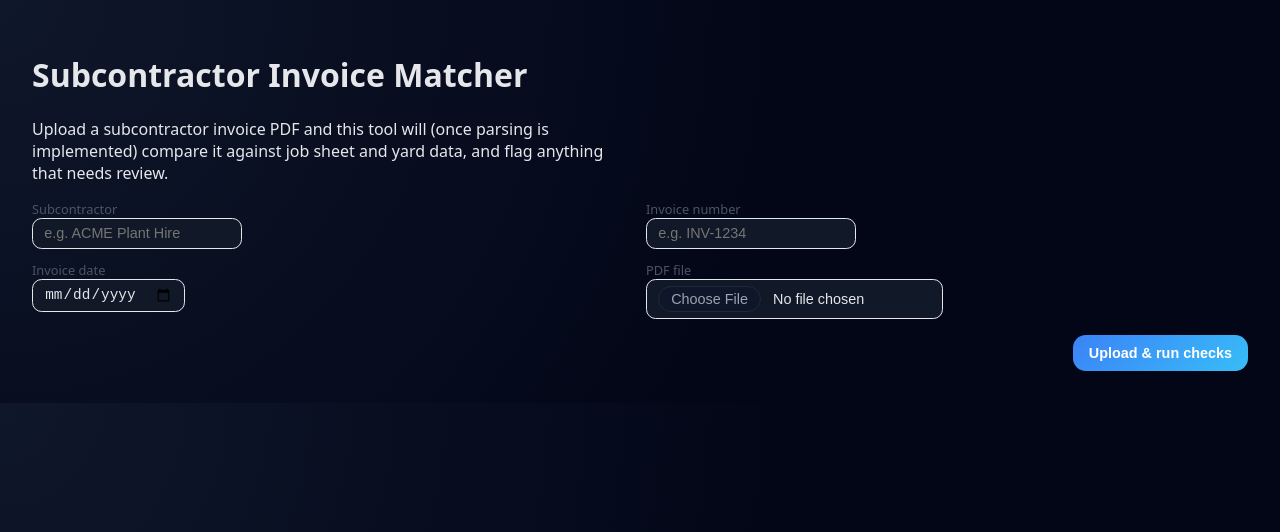
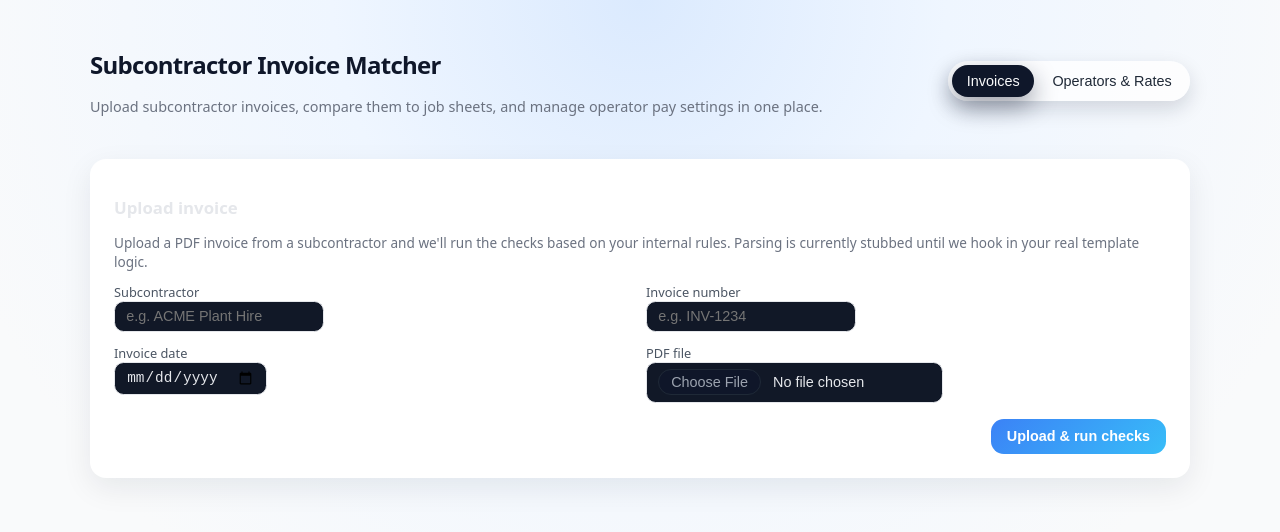
Before and after one commit to SS-Infra/subcontractor_invoice_matcher, a React (Vite) app in the folder frontend/: page / in a window 1280 px wide. Shown: the top 532 px of the page. Built offline with nearby package versions, Linux system fonts and the light colour scheme.

Commit message:
Update App.tsx

```diff
--- a/frontend/src/App.tsx
+++ b/frontend/src/App.tsx
@@ -1,20 +1,139 @@
 import React, { useState } from "react";
 import InvoiceUpload from "./components/InvoiceUpload";
 import MatchSummary from "./components/MatchSummary";
+import OperatorSettings from "./components/OperatorSettings";
 import { Invoice } from "./api";
 
 const App: React.FC = () => {
   const [currentInvoice, setCurrentInvoice] = useState<Invoice | null>(null);
+  const [activeTab, setActiveTab] = useState<"invoices" | "operators">(
+    "invoices"
+  );
+
+  const wrapperStyle: React.CSSProperties = {
+    minHeight: "100vh",
+    background:
+      "radial-gradient(circle at top, #dbeafe 0, #eff6ff 30%, #f9fafb 70%)",
+    padding: "2rem 1rem",
+  };
+
+  const containerStyle: React.CSSProperties = {
+    maxWidth: "1100px",
+    margin: "0 auto",
+  };
+
+  const navButton = (tab: "invoices" | "operators", label: string) => {
+    const isActive = activeTab === tab;
+    return (
+      <button
+        type="button"
+        onClick={() => setActiveTab(tab)}
+        style={{
+          padding: "0.5rem 0.9rem",
+          borderRadius: "999px",
+          border: "none",
+          cursor: "pointer",
+          fontSize: "0.9rem",
+          fontWeight: 500,
+          background: isActive ? "#0f172a" : "transparent",
+          color: isActive ? "#f9fafb" : "#1f2937",
+          boxShadow: isActive
+            ? "0 10px 25px rgba(15, 23, 42, 0.4)"
+            : "none",
+          transition: "all 0.15s ease",
+        }}
+      >
+        {label}
+      </button>
+    );
+  };
 
   return (
-    <div style={{ padding: "2rem", fontFamily: "system-ui, sans-serif" }}>
-      <h1>Subcontractor Invoice Matcher</h1>
-      <p style={{ maxWidth: 600 }}>
-        Upload a subcontractor invoice PDF and this tool will (once parsing is implemented) compare it
-        against job sheet and yard data, and flag anything that needs review.
-      </p>
-      <InvoiceUpload onUploaded={setCurrentInvoice} />
-      {currentInvoice && <MatchSummary invoice={currentInvoice} />}
+    <div style={wrapperStyle}>
+      <div style={containerStyle}>
+        <header
+          style={{
+            display: "flex",
+            justifyContent: "space-between",
+            alignItems: "center",
+            marginBottom: "1.75rem",
+            gap: "1rem",
+          }}
+        >
+          <div>
+            <h1
+              style={{
+                fontSize: "1.5rem",
+                fontWeight: 700,
+                letterSpacing: "-0.03em",
+                color: "#0f172a",
+              }}
+            >
+              Subcontractor Invoice Matcher
+            </h1>
+            <p style={{ fontSize: "0.9rem", color: "#6b7280" }}>
+              Upload subcontractor invoices, compare them to job sheets, and
+              manage operator pay settings in one place.
+            </p>
+          </div>
+          <div
+            style={{
+              backgroundColor: "rgba(255,255,255,0.8)",
+              borderRadius: "999px",
+              padding: "0.25rem",
+              boxShadow: "0 8px 20px rgba(15, 23, 42, 0.15)",
+              display: "flex",
+              gap: "0.25rem",
+            }}
+          >
+            {navButton("invoices", "Invoices")}
+            {navButton("operators", "Operators & Rates")}
+          </div>
+        </header>
+
+        {activeTab === "invoices" && (
+          <main style={{ display: "flex", flexDirection: "column", gap: "1rem" }}>
+            <div
+              style={{
+                background: "#ffffff",
+                borderRadius: "1rem",
+                boxShadow: "0 10px 30px rgba(15, 23, 42, 0.08)",
+                padding: "1.5rem",
+              }}
+            >
+              <h2
+                style={{
+                  fontSize: "1.05rem",
+                  fontWeight: 600,
+                  marginBottom: "0.4rem",
+                }}
+              >
+                Upload invoice
+              </h2>
+              <p
+                style={{
+                  fontSize: "0.85rem",
+                  color: "#6b7280",
+                  marginBottom: "0.75rem",
+                }}
+              >
+                Upload a PDF invoice from a subcontractor and we&apos;ll run the
+                checks based on your internal rules. Parsing is currently stubbed
+                until we hook in your real template logic.
+              </p>
+              <InvoiceUpload onUploaded={setCurrentInvoice} />
+            </div>
+
+            {currentInvoice && <MatchSummary invoice={currentInvoice} />}
+          </main>
+        )}
+
+        {activeTab === "operators" && (
+          <main>
+            <OperatorSettings />
+          </main>
+        )}
+      </div>
     </div>
   );
 };
```
